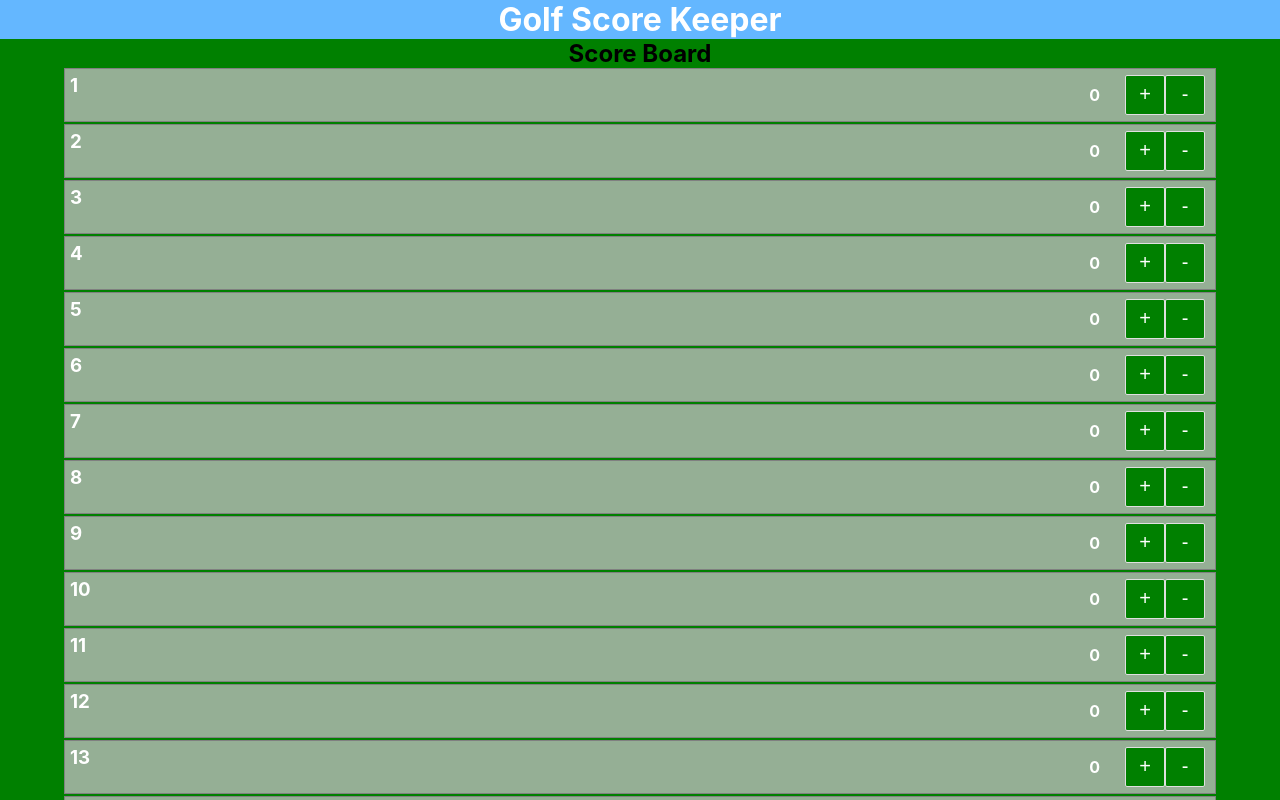
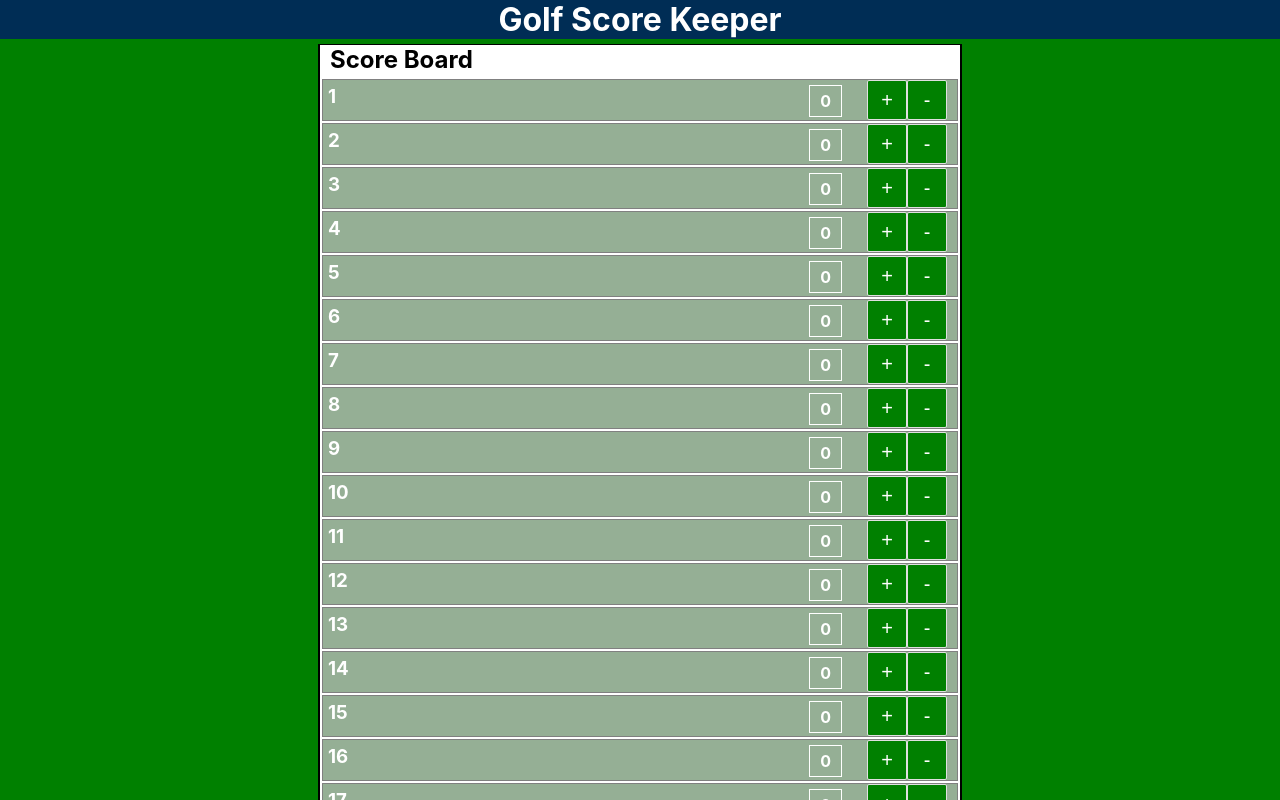
Before and after one commit to Csprier/golfkeeper-client, a React (Create React App) app: page / in a window 1280 px wide. Shown: the top 800 px of the page. Built offline with nearby package versions, Linux system fonts and the light colour scheme.

Commit message:
Setup redux store, actions, reducers, also edited some css

```diff
--- a/src/App.css
+++ b/src/App.css
@@ -5,7 +5,7 @@
 .App h1 {
   text-align: center;
   color: white;
-  background-color: rgb(100, 183, 255);
+  background-color: rgb(0, 45, 85);
   margin: 0px 0px 0px 0px;
   padding: 0px 0px 0px 0px;
 }
--- a/src/App.js
+++ b/src/App.js
@@ -1,16 +1,19 @@
 import React, { Component } from 'react';
-
+import { Provider } from 'react-redux';
+import store from './store';
 import Board from './components/board';
-
 import './App.css';
 
 class App extends Component {
   render() {
     return (
-      <div className="App">
-        <h1>Golf Score Keeper</h1>
-        <Board />
-      </div>
+      <Provider store={store}>
+        <div className="App">
+          <h1>Golf Score Keeper</h1>
+          {/* <Navbar /> */}
+          <Board />
+        </div>
+      </Provider>
     );
   }
 }
--- /dev/null
+++ b/src/actions/scoreActions.js
@@ -0,0 +1,5 @@
+export const ADD_STROKE = 'ADD_STROKE';
+export const addStroke = (stroke) => ({
+  type: ADD_STROKE,
+  stroke
+});
--- a/src/css/board.css
+++ b/src/css/board.css
@@ -1,12 +1,17 @@
 .board-container {
-  width: 90%;
+  width: 50%;
   height: auto;
   margin: 0px auto;
+  margin-top: 5px;
   padding: 0px 0px 0px 0px;
+  background-color: white;
+  border-left: 2px solid black;
+  border-right: 2px solid black;
+  border-top: 1px solid black;
+  border-bottom: 1px solid black;
 }
 
 .board-container h2 {
   margin: 0px 0px 0px 0px;
-  padding: 0px 0px 0px 0px;
-  text-align: center;
+  padding: 0px 0px 5px 10px;
 }
--- a/src/css/hole.css
+++ b/src/css/hole.css
@@ -2,7 +2,7 @@
   display: flex;
   justify-content: space-between;
   border: 1px solid gray;
-  margin: 0px 0px 2px 0px;
+  margin: 0px 2px 2px 2px;
   padding: 0px 0px 0px 0px;
   background-color: rgb(149, 175, 149);
 }
@@ -26,9 +26,11 @@
 }
 
 .score-display p {
-  padding: 0px 25px 0px 0px;
+  margin: 0px 25px 0px 0px;
+  padding: 5px 10px;
   color: white;
   font-weight: bold;
+  border: 1px solid white;
 }
 
 .score-button {
--- a/src/index.js
+++ b/src/index.js
@@ -2,11 +2,5 @@ import React from 'react';
 import ReactDOM from 'react-dom';
 import './index.css';
 import App from './App';
-import * as serviceWorker from './serviceWorker';
 
 ReactDOM.render(<App />, document.getElementById('root'));
-
-// If you want your app to work offline and load faster, you can change
-// unregister() to register() below. Note this comes with some pitfalls.
-// Learn more about service workers: http://bit.ly/CRA-PWA
-serviceWorker.unregister();
--- /dev/null
+++ b/src/reducers/scoreReducer.js
@@ -0,0 +1,15 @@
+import { ADD_STROKE } from '../actions/scoreActions';
+
+export const initialState = {
+  course: [ 1, 2, 3, 4, 5, 6, 7, 8, 9, 10, 11, 12, 13, 14, 15, 16, 17, 18 ],
+  score: 0
+}
+
+export default (state = initialState, action) => {
+  if (action.type === ADD_STROKE) {
+    return Object.assign({}, state, {
+      score: action.score
+    })
+  }
+  return state;
+}
--- /dev/null
+++ b/src/store.js
@@ -0,0 +1,11 @@
+import { createStore, combineReducers, applyMiddleware, compose } from 'redux';
+import thunk from 'redux-thunk';
+
+import scoreReducer from './reducers/scoreReducer';
+
+const composeEnhancers = window.__REDUX_DEVTOOLS_EXTENSION_COMPOSE__ || compose;
+const store = createStore(scoreReducer, composeEnhancers(
+    applyMiddleware(thunk)
+  ));
+
+export default store;
```
Also changed, not shown: package.json (+6 -1 lines), 1 other file (tests, documents, lock files or other folders).
